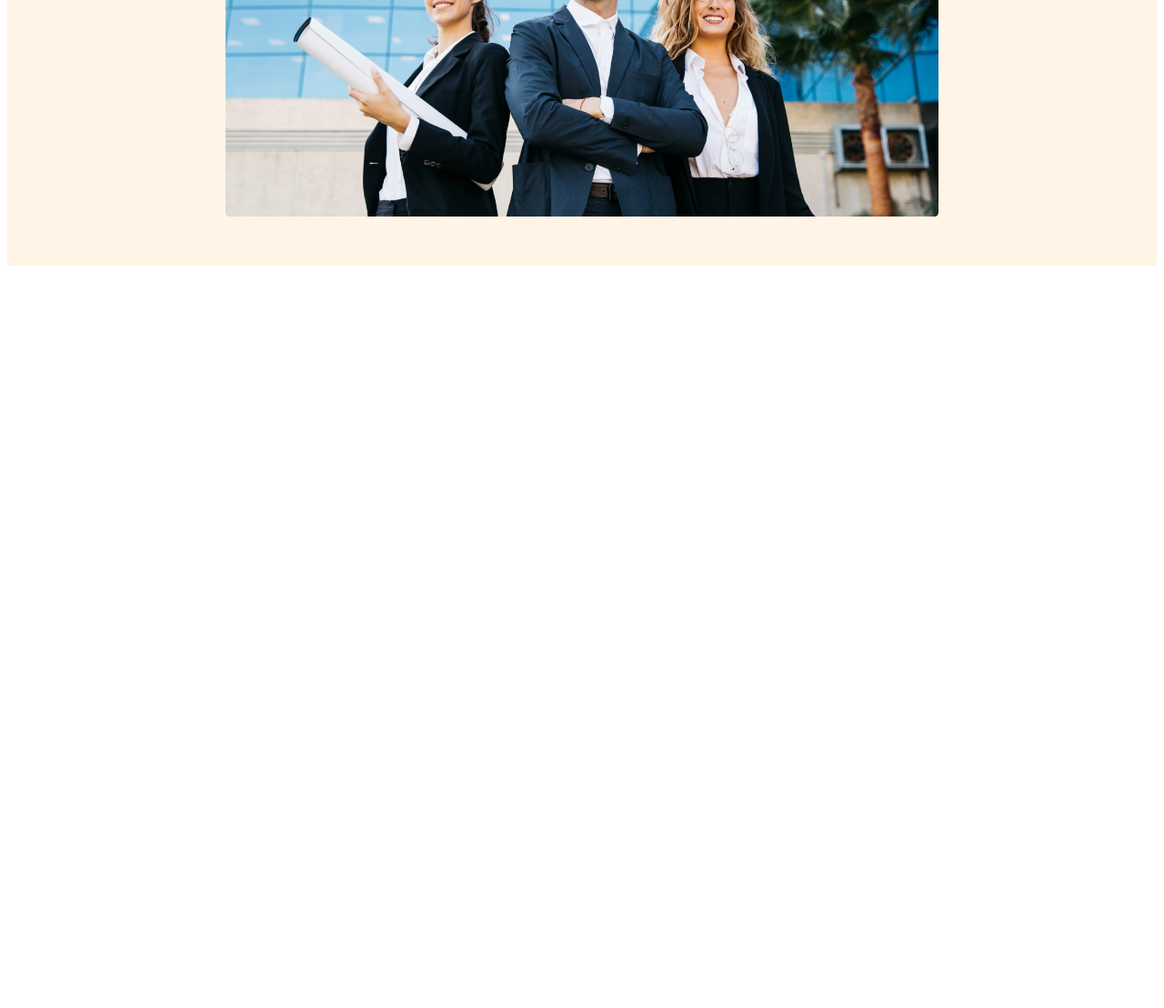
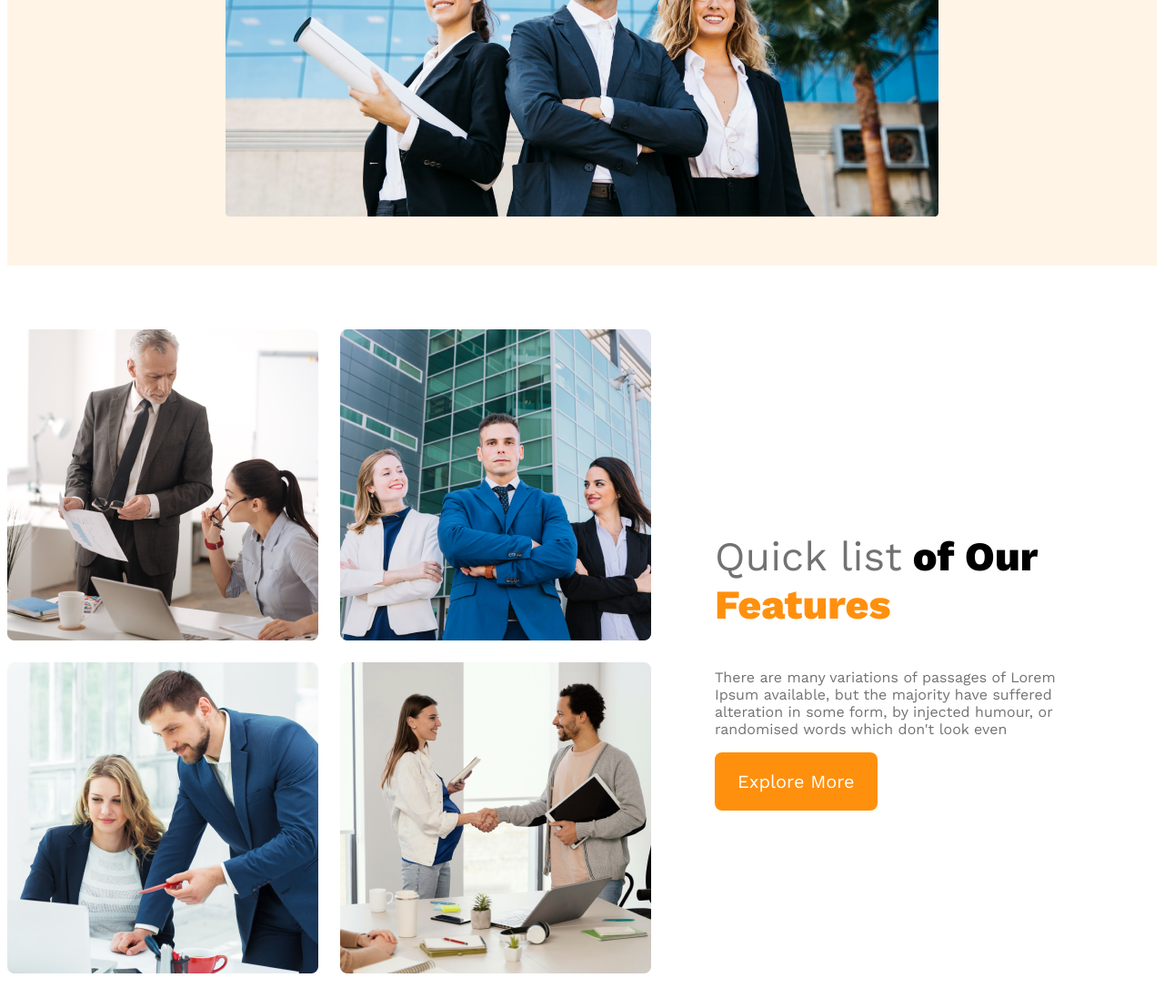
Before and after one commit to ANTORAHMED1/g3-architects-webside, a plain HTML site: page index.html in a window 1280 px wide. Shown: the part 563-1671 px from the top of the page at 91% size. Before the commit the page ends 863 px from the top, so only its background shows below. Drawn offline with nearby package versions, Linux system fonts and the light colour scheme.

Commit message:
finish responsive for part2

```diff
--- a/index.html
+++ b/index.html
@@ -20,7 +20,7 @@
         <div class="banner">
             <div class="banner-content">
                 <h1>Brand New Group of Architects </h1>
-                 <p class="banner-description">There are many variations of passages of Lorem Ipsum available, but the majority have suffered alteration in some form, by injected humour, or randomised words which don't look even </p>
+                 <p class="text-light-gray">There are many variations of passages of Lorem Ipsum available, but the majority have suffered alteration in some form, by injected humour, or randomised words which don't look even </p>
                 <button class="btn-primary">Explore More</button>
             </div>
              <img src="images/banner.png" alt="">
@@ -28,7 +28,20 @@
 
     </header>
     <main>
-
+      <!-- features section -->
+      <section class="teams-container">
+        <div class="teams-img-container">
+            <img src="images/team1.png" alt="">
+            <img src="images/team2.png" alt="">
+            <img src="images/team3.png" alt="">
+            <img src="images/team4.png" alt="">
+        </div>
+        <div class="teams-content">
+            <h3 class="teams-title"><span class="quick-list text-light-gray">Quick list</span><span class=""> of Our </span><span class="text-features"> Features</span></h3>
+            <p class="text-light-gray">There are many variations of passages of Lorem Ipsum available, but the majority have suffered alteration in some form, by injected humour, or randomised words which don't look even</p>
+            <button class="btn-primary">Explore More</button>
+        </div>
+      </section>
     </main>
     <footer>
 
--- a/styles/architect.css
+++ b/styles/architect.css
@@ -53,26 +53,66 @@ nav li a{
     font-weight: 700;
     color: #131313;
 }
-.banner-description{
+.text-light-gray{
     color: #727272;
 }
 .banner img{
     margin-top: 20px;
     width: 100%;
 }
+/* main styles */
+
+main{
+    max-width: 1440px;
+    margin: 70px auto;
+}
+.teams-container{
+    display: flex;
+    align-items: center;
+}
+.teams-img-container{
+    display: grid;
+    grid-template-columns: repeat(2, 1fr);
+    gap: 1.5rem;
+}
+.teams-content{
+    padding-left: 70px;
+    padding-right: 70px;
+}
+.teams-title{
+  font-size: 2.8rem;
+}
+.teams-title .quick-list{
+    color:#727272;
+  font-weight: 500;
+}
+.teams-title .text-features{
+    color: #FF900E;
+    font-weight: 700;
+}
+/* responsive-part */
 @media screen and (max-width:576px) {
     header{
         padding: 20px;
     }
-    nav {
+    nav,
+    .teams-container {
         flex-direction: column;
     }
+    .teams-img-container{
+        grid-template-columns:1fr;
+  }
+  .teams-content{
+    padding-left: 20px;
+    padding-right: 20px;
+
 }
 @media screen and (min-width: 576px) and (max-width: 960px) {
     header{
         padding: 50px;
     }
-    nav {
+    nav, .teams-container {
         flex-direction: column;
     }
+   }
 }
```
